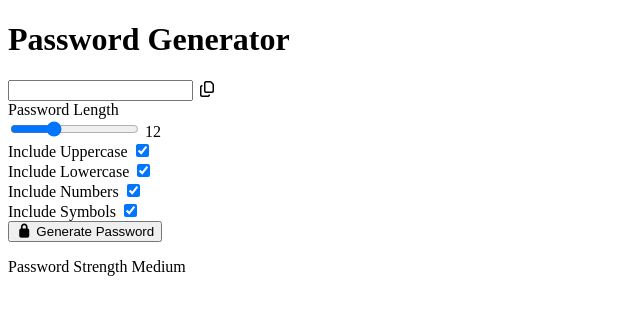
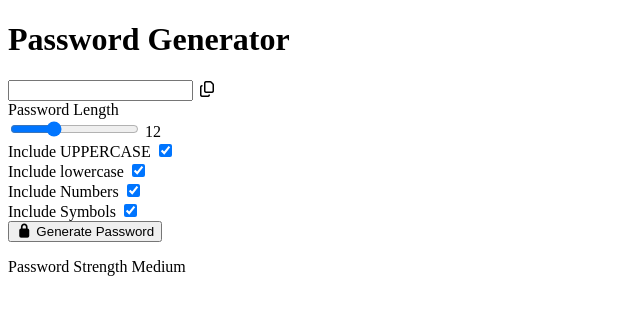
Before and after one commit to SulimAnxO1/Password-Generator-Better-Vr.-, a plain HTML site: page index.html in a window 1280 px wide. Shown: the full height of the page, 0-640 px from the left. Drawn offline with Linux system fonts and the light colour scheme.

```diff
--- a/index.html
+++ b/index.html
@@ -34,13 +34,13 @@
 
       <!-- INCLUDE UPPERCASE -->
       <div class="options">
-        <label for="uppercase">Include Uppercase</label>
+        <label for="uppercase">Include UPPERCASE</label>
         <input type="checkbox" id="uppercase" checked />
       </div>
 
       <!-- INCLUDE LOWERCASE -->
       <div class="options">
-        <label for="lowercase">Include Lowercase</label>
+        <label for="lowercase">Include lowercase</label>
         <input type="checkbox" id="lowercase" checked />
       </div>
 
```
